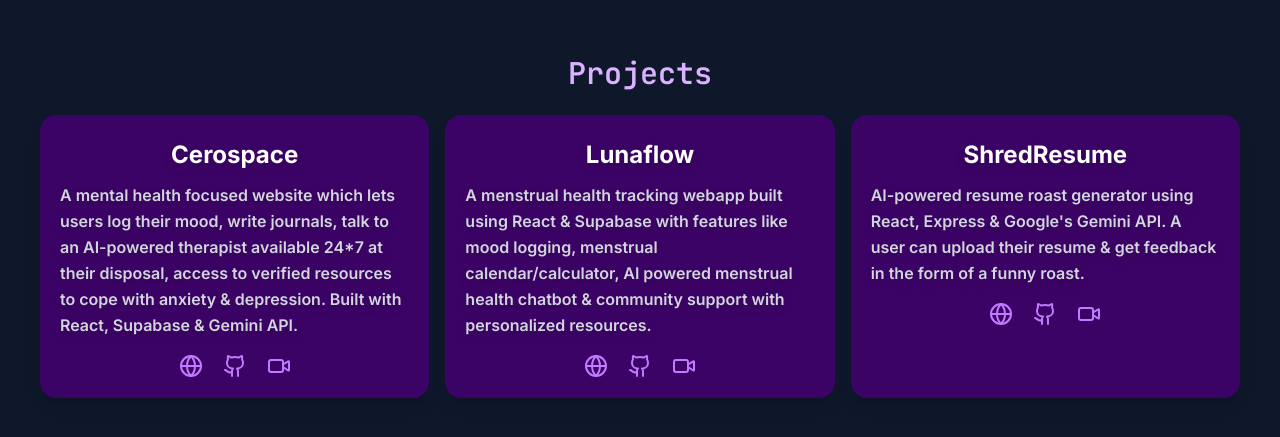
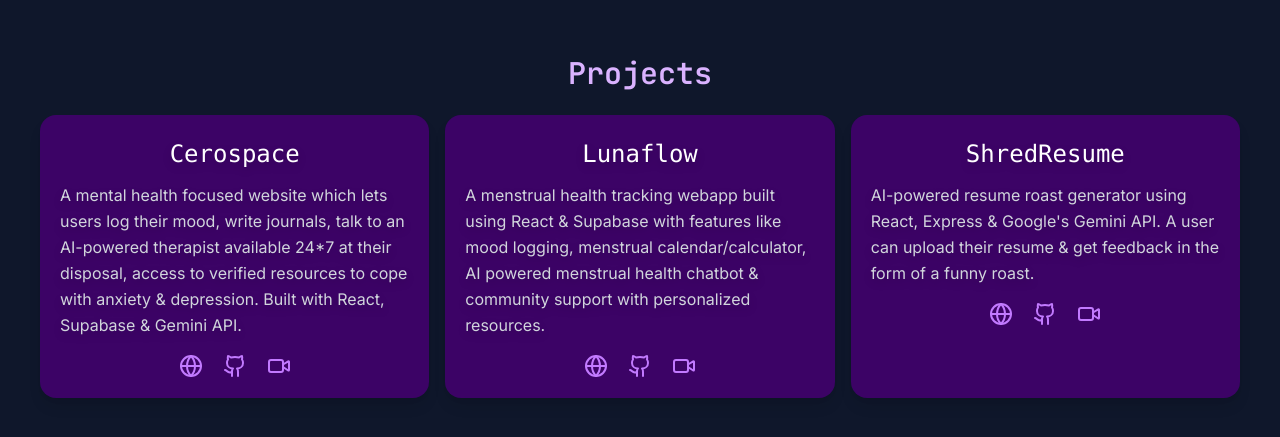
Before and after one commit to akghosh111/portfoliov2, a React (Vite) app: page / in a window 1280 px wide. Shown: the part 1645-2082 px from the top of the page. Built offline with nearby package versions, Linux system fonts and the light colour scheme.

Commit message:
updated font

```diff
--- a/src/components/Landing.jsx
+++ b/src/components/Landing.jsx
@@ -14,7 +14,7 @@
             <h1 className="mt-4 text-4xl font-bold italic">
               Anyone can have ideas. I make them impossible to ignore.
             </h1>
-            <h3 className="mt-3 text-lg text-gray-300 px-5">
+            <h3 className="mt-3 text-lg  text-gray-300 px-5">
               I analyze, deconstruct, and build. I don’t chase trends—I create things that define them.
               The goal? Make something so good they have to talk about it.
               <i><b>They get engineered into existence.</b></i>
--- a/src/index.css
+++ b/src/index.css
@@ -73,12 +73,12 @@
 }
 
 .project-title {
-  @apply  text-center text-white text-2xl font-bold drop-shadow-lg;
+  @apply  text-center text-white text-2xl font-mono drop-shadow-lg;
 }
 
 
 .project-description {
-  @apply   font-semibold drop-shadow-lg pt-2;
+  @apply   font-stretch-semi-condensed drop-shadow-lg pt-2;
 }
 
 }
```
